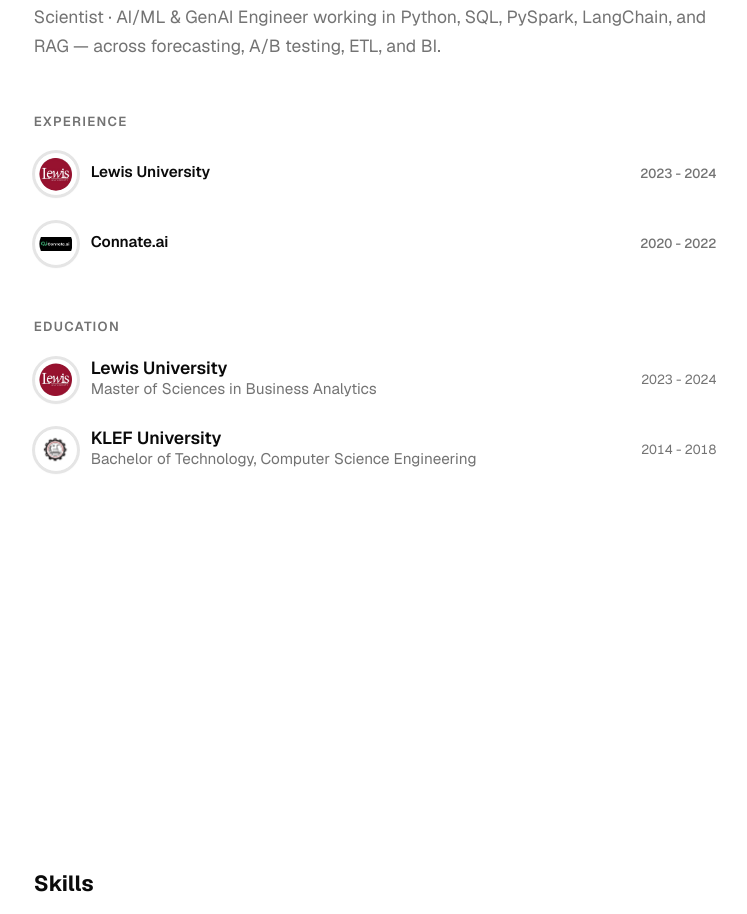
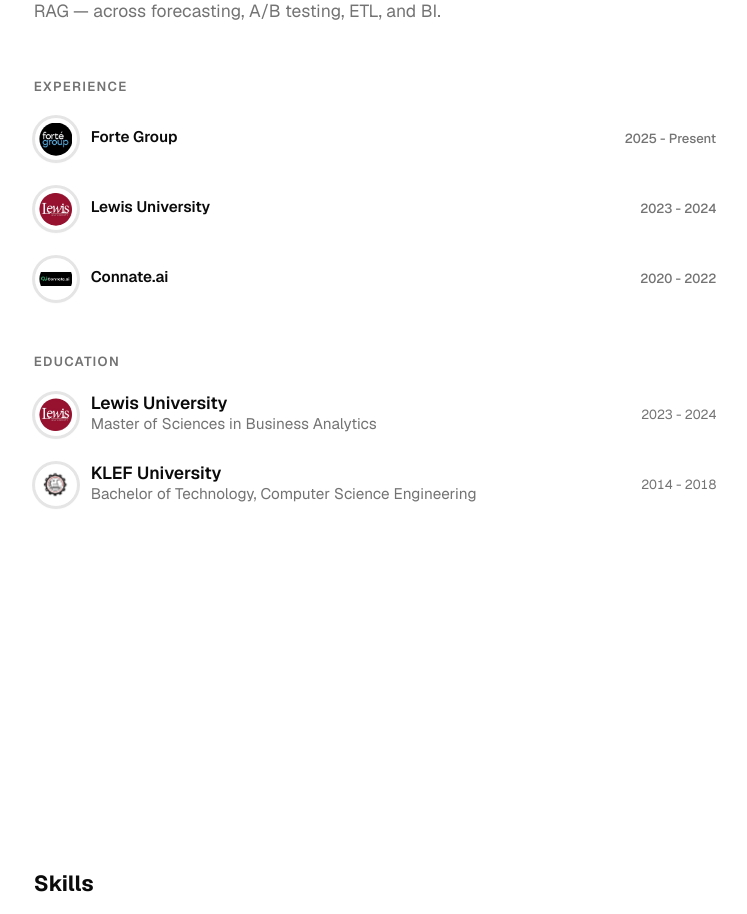
Before and after one commit to rishi-dasari/my-portfolio, a Next.js app: page / in a window 1280 px wide. Shown: the part 1003-1917 px from the top of the page, without its empty margins (265-1012 px from the left). Built offline with nearby package versions, Linux system fonts and the light colour scheme.

Commit message:
Update work experience

```diff
--- a/src/data/resume.tsx
+++ b/src/data/resume.tsx
@@ -102,17 +102,17 @@
   },
 
   work: [
-    // {
-    //   company: "Forte Group",
-    //   href: "https://fortegroup.com",
-    //   badges: ["Remote", "Full-time"],
-    //   location: "Remote",
-    //   logoUrl: "/logos/forte.jpeg",
-    //   title: "",
-    //   start: "2025",
-    //   end: "Present",
-    //   description: "",
-    // },
+    {
+      company: "Forte Group",
+      href: "https://fortegroup.com",
+      badges: ["Remote", "Full-time"],
+      location: "Remote",
+      logoUrl: "/logos/forte.jpeg",
+      title: "",
+      start: "2025",
+      end: "Present",
+      description: "",
+    },
     {
       company: "Lewis University",
       href: "https://www.lewisu.edu/",
```
